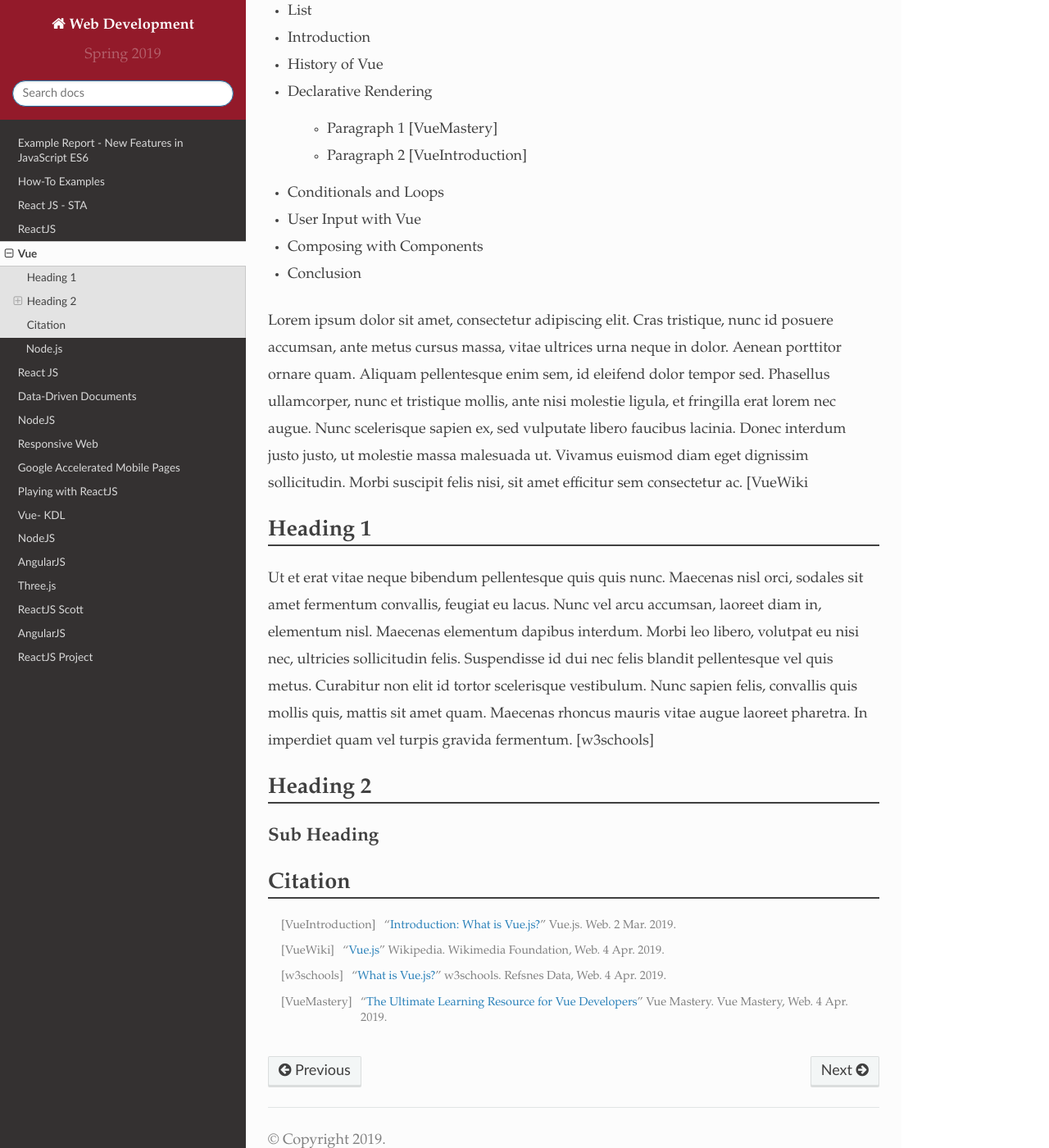
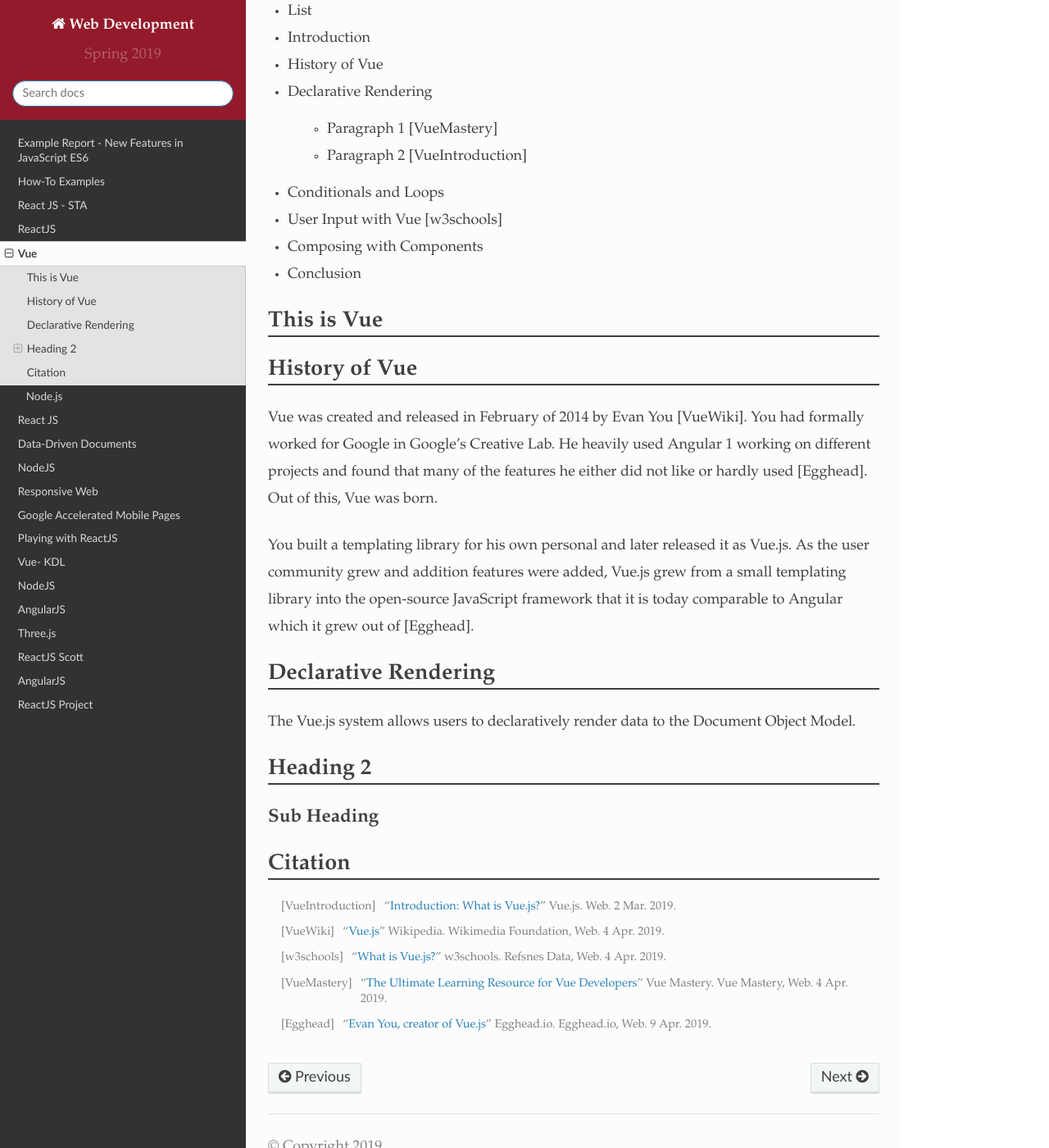
Before and after one commit to pvcraven/2019_spring_web_dev, a Sphinx documentation site: the page built from source/final/chumbley/index.rst, in a window 1280 px wide and 1400 px high, scrolled down 210 px. Shown: the whole window at 82% size. Built offline with Sphinx 7.4.7 and the Read the Docs theme 2.0.0, drawn with Linux system fonts in a browser that asks for light colours.

Commit message:
More work on Final

```diff
--- a/source/final/chumbley/index.rst
+++ b/source/final/chumbley/index.rst
@@ -14,30 +14,31 @@ Vue
     * Paragraph 2 [VueIntroduction]
 
 * Conditionals and Loops
-* User Input with Vue
+* User Input with Vue [w3schools]
 * Composing with Components
 * Conclusion
 
-Lorem ipsum dolor sit amet, consectetur adipiscing elit. Cras tristique, nunc
-id posuere accumsan, ante metus cursus massa, vitae ultrices urna neque in dolor.
-Aenean porttitor ornare quam. Aliquam pellentesque enim sem, id eleifend dolor
-tempor sed. Phasellus ullamcorper, nunc et tristique mollis, ante nisi molestie
-ligula, et fringilla erat lorem nec augue. Nunc scelerisque sapien ex, sed
-vulputate libero faucibus lacinia. Donec interdum justo justo, ut molestie massa
-malesuada ut. Vivamus euismod diam eget dignissim sollicitudin. Morbi suscipit
-felis nisi, sit amet efficitur sem consectetur ac. [VueWiki
+This is Vue
+-----------
 
-Heading 1
----------
+History of Vue
+--------------
 
-Ut et erat vitae neque bibendum pellentesque quis quis nunc. Maecenas nisl orci,
-sodales sit amet fermentum convallis, feugiat eu lacus. Nunc vel arcu accumsan,
-laoreet diam in, elementum nisl. Maecenas elementum dapibus interdum. Morbi leo
-libero, volutpat eu nisi nec, ultricies sollicitudin felis. Suspendisse id dui
-nec felis blandit pellentesque vel quis metus. Curabitur non elit id tortor
-scelerisque vestibulum. Nunc sapien felis, convallis quis mollis quis, mattis
-sit amet quam. Maecenas rhoncus mauris vitae augue laoreet pharetra. In imperdiet
-quam vel turpis gravida fermentum. [w3schools]
+Vue was created and released in February of 2014 by Evan You [VueWiki]. You had
+formally worked for Google in Google's Creative Lab. He heavily used Angular 1
+working on different projects and found that many of the features he either did
+not like or hardly used [Egghead]. Out of this, Vue was born.
+
+You built a templating library for his own personal and later released it as
+Vue.js. As the user community grew and addition features were added, Vue.js grew
+from a small templating library into the open-source JavaScript framework that
+it is today comparable to Angular which it grew out of [Egghead].
+
+Declarative Rendering
+---------------------
+
+The Vue.js system allows users to declaratively render data to the Document
+Object Model.
 
 Heading 2
 ---------
@@ -52,3 +53,4 @@ Citation
 .. [VueWiki] "`Vue.js <https://en.wikipedia.org/wiki/Vue.js>`_" Wikipedia. Wikimedia Foundation, Web. 4 Apr. 2019.
 .. [w3schools] "`What is Vue.js? <https://www.w3schools.com/whatis/whatis_vue.asp>`_" w3schools. Refsnes Data, Web. 4 Apr. 2019.
 .. [VueMastery] "`The Ultimate Learning Resource for Vue Developers <https://www.vuemastery.com/>`_" Vue Mastery.  Vue Mastery, Web. 4 Apr. 2019.
+.. [Egghead] "`Evan You, creator of Vue.js <https://egghead.io/podcasts/evan-you-creator-of-vue-js>`_" Egghead.io. Egghead.io, Web. 9 Apr. 2019.
```
